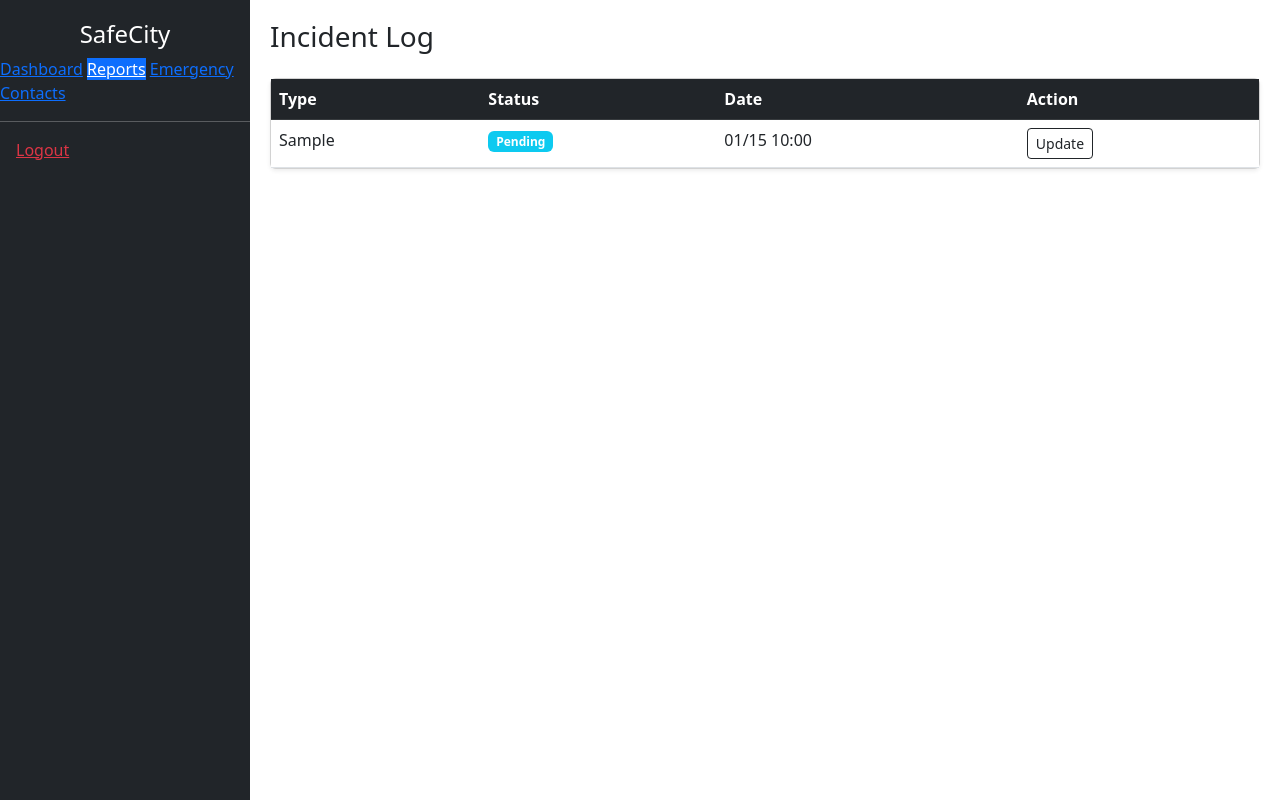
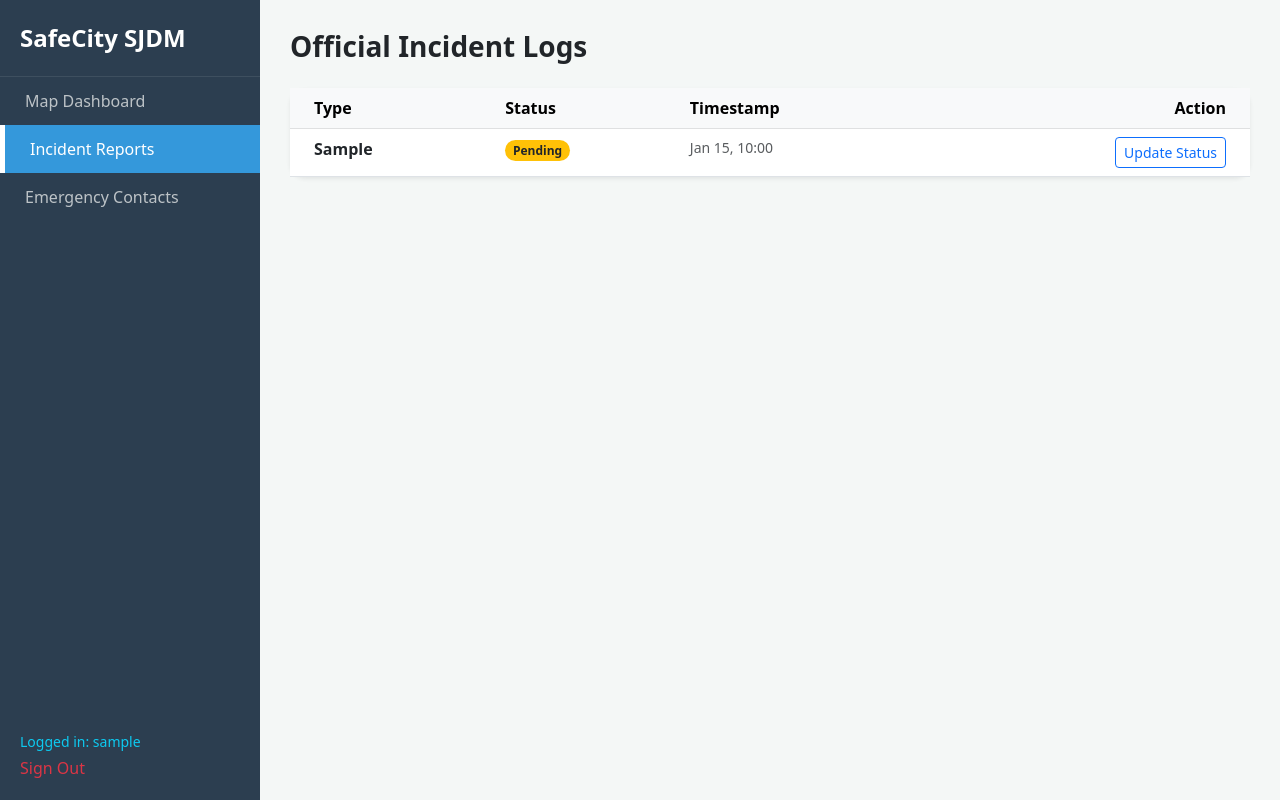
Before and after one commit to rframos/crime-reporting-system, a Flask app: page /reports in a window 1280 px wide. Run offline with Flask 3, Linux system fonts and the light colour scheme; a user stored in the database is signed in; tables that the repository leaves empty hold one stand-in row (values such as "Sample post").

Commit message:
Update reports.html

```diff
--- a/templates/reports.html
+++ b/templates/reports.html
@@ -4,36 +4,52 @@
     <meta charset="UTF-8">
     <title>SafeCity | Reports</title>
     <link href="https://cdn.jsdelivr.net/npm/bootstrap@5.3.0/dist/css/bootstrap.min.css" rel="stylesheet">
-    <style>.sidebar { height: 100vh; background: #212529; color: white; padding-top: 20px; position: fixed; width: 250px; } .main-content { margin-left: 250px; padding: 20px; }</style>
+    <style>
+        body { background: #f4f7f6; }
+        .sidebar { height: 100vh; background: #2c3e50; color: white; padding: 20px 0; position: fixed; width: 260px; }
+        .sidebar-brand { font-weight: bold; font-size: 1.5rem; padding: 0 20px 20px; border-bottom: 1px solid #3e4f5f; }
+        .sidebar a { color: #bdc3c7; text-decoration: none; padding: 12px 25px; display: block; transition: 0.3s; }
+        .sidebar a:hover { background: #34495e; color: white; }
+        .sidebar a.active { background: #3498db; color: white; border-left: 5px solid #fff; }
+        .main-content { margin-left: 260px; padding: 30px; }
+        .card { border: none; border-radius: 15px; }
+    </style>
 </head>
 <body>
     <div class="sidebar">
-        <h4 class="text-center">SafeCity</h4>
-        <a href="/">Dashboard</a>
-        <a href="/reports" class="bg-primary text-white">Reports</a>
+        <div class="sidebar-brand">SafeCity SJDM</div>
+        <a href="/">Map Dashboard</a>
+        <a href="/reports" class="active">Incident Reports</a>
+        {% if current_user.role in ['Police', 'Admin'] %}<a href="/heatmap">Crime Heatmap</a>{% endif %}
         <a href="/contacts">Emergency Contacts</a>
-        <hr><a href="/logout" class="text-danger px-3">Logout</a>
+        {% if current_user.role == 'Admin' %}<a href="/cnn-admin">CNN Management</a>{% endif %}
+        <div style="position:absolute; bottom:20px; width:100%; padding: 0 20px;">
+            <p class="small mb-1 text-info">Logged in: {{ current_user.username }}</p>
+            <a href="/logout" class="text-danger p-0">Sign Out</a>
         </div>
+    </div>
+
     <div class="main-content">
-        <h3 class="mb-4">Incident Log</h3>
+        <h3 class="fw-bold mb-4">Official Incident Logs</h3>
         <div class="card shadow-sm">
-            <table class="table mb-0">
-                <thead class="table-dark">
+            <div class="card-body p-0">
+                <table class="table table-hover mb-0">
+                    <thead class="table-light">
                         <tr>
-                        <th>Type</th>
+                            <th class="ps-4">Type</th>
                             <th>Status</th>
-                        <th>Date</th>
-                        <th>Action</th>
+                            <th>Timestamp</th>
+                            <th class="text-end pe-4">Action</th>
                         </tr>
                     </thead>
                     <tbody>
                         {% for inc in incidents %}
                         <tr>
-                        <td>{{ inc.incident_type }}</td>
-                        <td><span class="badge bg-info">{{ inc.status }}</span></td>
-                        <td>{{ inc.created_at.strftime('%m/%d %H:%M') }}</td>
-                        <td>
-                            <button onclick="changeStatus({{ inc.id }})" class="btn btn-sm btn-outline-dark">Update</button>
+                            <td class="ps-4 fw-bold text-dark">{{ inc.incident_type }}</td>
+                            <td><span class="badge rounded-pill {% if inc.status == 'Pending' %}bg-warning text-dark{% else %}bg-success{% endif %}">{{ inc.status }}</span></td>
+                            <td class="text-muted small">{{ inc.created_at.strftime('%b %d, %H:%M') }}</td>
+                            <td class="text-end pe-4">
+                                <button onclick="changeStatus({{ inc.id }})" class="btn btn-sm btn-outline-primary">Update Status</button>
                             </td>
                         </tr>
                         {% endfor %}
@@ -41,13 +57,13 @@
                 </table>
             </div>
         </div>
+    </div>
     <script>
         function changeStatus(id) {
-            const s = prompt("Update Status (Pending, Responded, Closed):");
+            const s = prompt("Change status to: Pending, Responded, or Closed?");
             if(s) {
                 const f = new FormData(); f.append('status', s);
-                fetch(`/api/incident/${id}/status`, { method: 'POST', body: f })
-                .then(() => location.reload());
+                fetch(`/api/incident/${id}/status`, { method: 'POST', body: f }).then(() => location.reload());
             }
         }
     </script>
```
Lines whose indentation alone changed are shown as unchanged.
